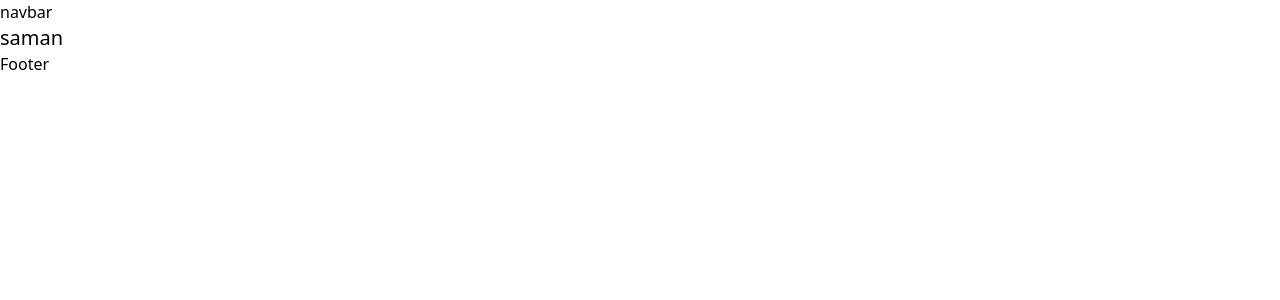
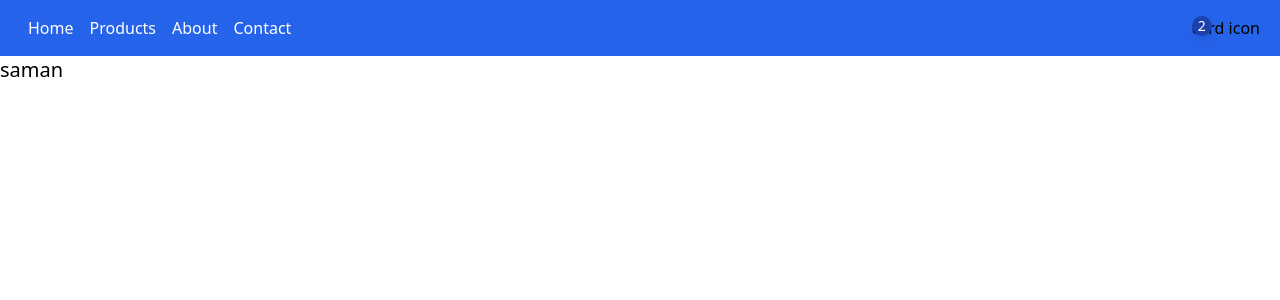
Before and after one commit to SamanKeighobadi/phone-store, a Next.js app: page / in a window 1280 px wide. Shown: the top 300 px of the page. Built offline with nearby package versions, Linux system fonts and the light colour scheme.

Commit message:
feat: react icons
install react icons

```diff
--- a/components/common/Footer.jsx
+++ b/components/common/Footer.jsx
@@ -3,7 +3,7 @@ import React from 'react';
 const Footer = () => {
     return (
         <div>
-            <h1>Footer </h1>
+            {/* <h1>Footer </h1> */}
         </div>
     );
 }
--- a/components/common/Navbar.jsx
+++ b/components/common/Navbar.jsx
@@ -1,11 +1,24 @@
-import React from 'react';
+import React from "react";
 
 const Navbar = () => {
-    return (
-        <div>
-            navbar
+  return (
+    <div className="">
+      <nav className="bg-blue-600 h-14 sticky top-0 flex items-center justify-between px-5">
+        <ul className="flex   text-white ">
+          <li className="py-1 px-2">Home</li>
+          <li className="py-1 px-2">Products</li>
+          <li className="py-1 px-2">About </li>
+          <li className="py-1 px-2">Contact </li>
+        </ul>
+        <div className="relative text-center">
+          <span>card icon</span>
+          <div className="absolute top-0 left-0 w-5 h-5 bg-blue-800 rounded-3xl shadow-lg grid place-content-center">
+            <span className=" text-white rounded-full text-sm ">2</span>
+          </div>
         </div>
-    );
-}
+      </nav>
+    </div>
+  );
+};
 
 export default Navbar;
--- a/package.json
+++ b/package.json
@@ -11,7 +11,8 @@
   "dependencies": {
     "next": "12.0.8",
     "react": "17.0.2",
-    "react-dom": "17.0.2"
+    "react-dom": "17.0.2",
+    "react-icons": "^4.3.1"
   },
   "devDependencies": {
     "autoprefixer": "^10.4.2",
--- a/pages/index.js
+++ b/pages/index.js
@@ -1,5 +1,5 @@
 import Head from 'next/head'
-import Image from 'next/image'
+
 
 export default function Home() {
   return (
```
Also changed, not shown: 1 other file (tests, documents, lock files or other folders).
